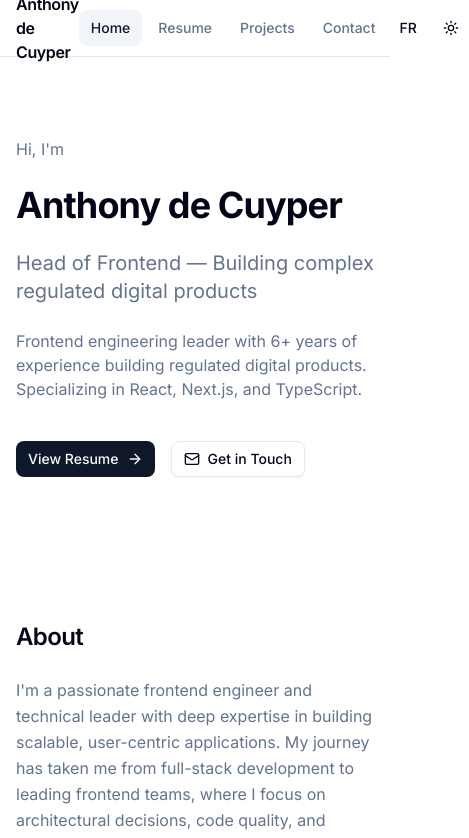
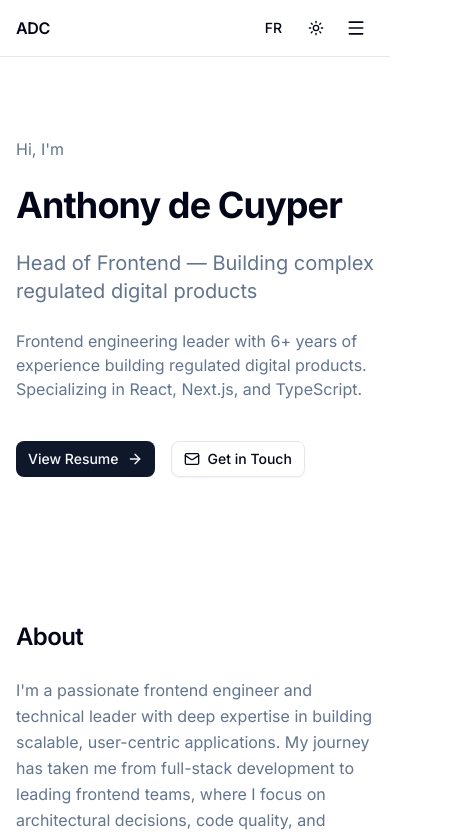
Before and after one commit to decuyperanthony/anthonydecuyper, a Next.js app: page / in a window 390 px wide. Shown: the top 838 px of the page, 469 px wide, since content can reach past the window. Built offline with nearby package versions, Linux system fonts and the light colour scheme.

Commit message:
feat: add responsive mobile menu with burger icon
- Add Sheet component from shadcn for slide-in mobile menu
- Show "ADC" short name on small screens
- Hide nav links on mobile, show burger menu instead
- Keep theme and lang toggles visible on all sizes

```diff
--- a/components/layout/header.tsx
+++ b/components/layout/header.tsx
@@ -2,9 +2,18 @@
 
 import Link from "next/link";
 import { usePathname } from "next/navigation";
+import { Menu } from "lucide-react";
+import { useState } from "react";
 
 import { LangToggle } from "@/components/lang-toggle";
 import { ThemeToggle } from "@/components/theme-toggle";
+import { Button } from "@/components/ui/button";
+import {
+  Sheet,
+  SheetContent,
+  SheetHeader,
+  SheetTitle,
+} from "@/components/ui/sheet";
 import { useI18n } from "@/lib/i18n";
 import { ROUTES } from "@/lib/routes";
 import { cn } from "@/lib/utils";
@@ -21,6 +30,10 @@ const navItems = [
 export const Header = () => {
   const { t } = useI18n();
   const pathname = usePathname();
+  const [isOpen, setIsOpen] = useState(false);
+
+  const getIsActive = (href: string) =>
+    href === ROUTES.home ? pathname === ROUTES.home : pathname.startsWith(href);
 
   return (
     <header className="sticky top-0 z-50 w-full border-b border-border bg-background/80 backdrop-blur-sm">
@@ -30,37 +43,73 @@ export const Header = () => {
             href={ROUTES.home}
             className="font-semibold tracking-tight text-foreground transition-colors hover:text-foreground/80"
           >
-            {t.meta.name}
+            <span className="sm:hidden">ADC</span>
+            <span className="hidden sm:inline">{t.meta.name}</span>
           </Link>
 
-          <nav className="flex items-center gap-1">
-            {navItems.map((item) => {
-              const isActive =
-                item.href === ROUTES.home
-                  ? pathname === ROUTES.home
-                  : pathname.startsWith(item.href);
-
-              return (
+          {/* Desktop nav */}
+          <nav className="hidden items-center gap-1 md:flex">
+            {navItems.map((item) => (
               <Link
                 key={item.href}
                 href={item.href}
                 className={cn(
                   "rounded-md px-3 py-2 text-sm font-medium transition-colors",
-                    isActive
+                  getIsActive(item.href)
                     ? "bg-accent text-accent-foreground"
                     : "text-muted-foreground hover:bg-accent hover:text-accent-foreground"
                 )}
               >
                 {t.nav[item.key]}
               </Link>
-              );
-            })}
+            ))}
           </nav>
 
-          <div className="flex items-center gap-1">
+          {/* Desktop toggles */}
+          <div className="hidden items-center gap-1 md:flex">
             <LangToggle />
             <ThemeToggle />
           </div>
+
+          {/* Mobile menu button */}
+          <div className="flex items-center gap-1 md:hidden">
+            <LangToggle />
+            <ThemeToggle />
+            <Button
+              variant="ghost"
+              size="icon"
+              onClick={() => setIsOpen(true)}
+              aria-label="Open menu"
+            >
+              <Menu className="size-5" />
+            </Button>
+          </div>
+
+          {/* Mobile sheet */}
+          <Sheet open={isOpen} onOpenChange={setIsOpen}>
+            <SheetContent side="right" className="w-72">
+              <SheetHeader>
+                <SheetTitle>{t.meta.name}</SheetTitle>
+              </SheetHeader>
+              <nav className="flex flex-col gap-2 px-4">
+                {navItems.map((item) => (
+                  <Link
+                    key={item.href}
+                    href={item.href}
+                    onClick={() => setIsOpen(false)}
+                    className={cn(
+                      "rounded-md px-3 py-2 text-base font-medium transition-colors",
+                      getIsActive(item.href)
+                        ? "bg-accent text-accent-foreground"
+                        : "text-muted-foreground hover:bg-accent hover:text-accent-foreground"
+                    )}
+                  >
+                    {t.nav[item.key]}
+                  </Link>
+                ))}
+              </nav>
+            </SheetContent>
+          </Sheet>
         </div>
       </PageContainer>
     </header>
--- a/package.json
+++ b/package.json
@@ -13,6 +13,7 @@
   },
   "dependencies": {
     "@ducanh2912/next-pwa": "^10.2.9",
+    "@radix-ui/react-dialog": "^1.1.15",
     "@radix-ui/react-separator": "^1.1.8",
     "@radix-ui/react-slot": "^1.2.4",
     "class-variance-authority": "^0.7.1",
```
Also changed, not shown: 1 other file (tests, documents, lock files or other folders). Lines whose indentation alone changed are shown as unchanged.
